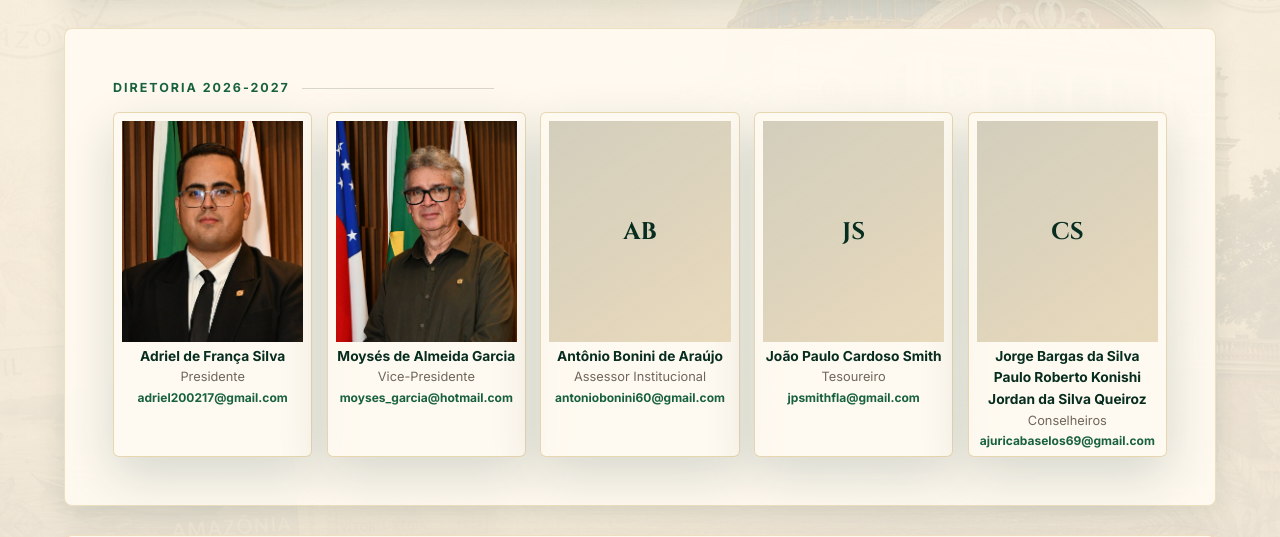
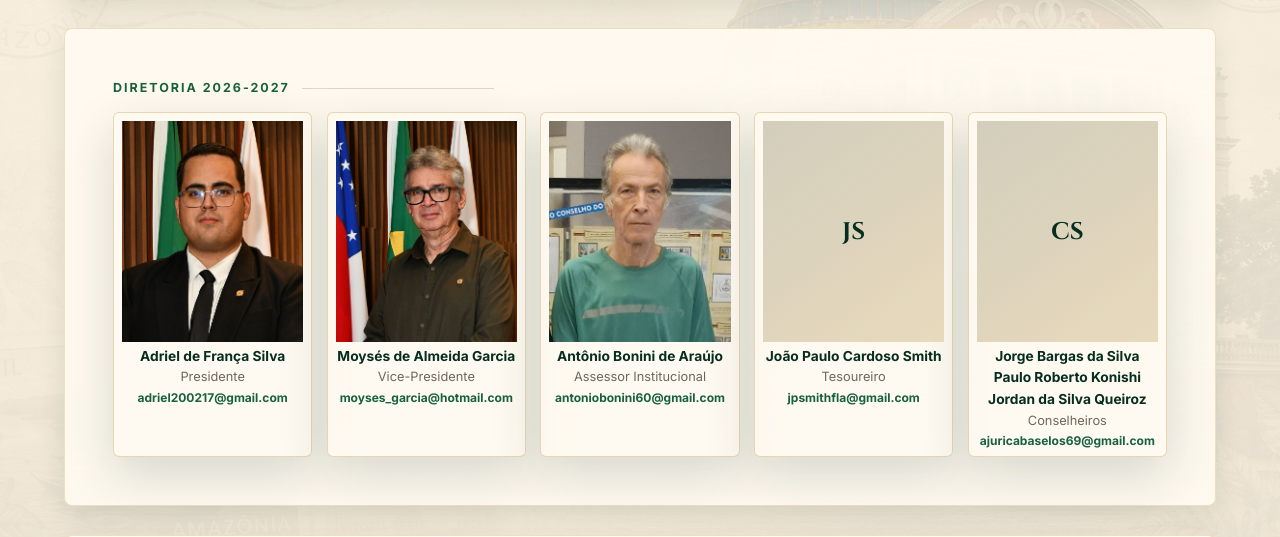
Before and after one commit to LuanValle/site-clube, a website: page clube.html in a window 1280 px wide. Shown: the part 1260-1797 px from the top of the page. Drawn offline with Linux system fonts and the light colour scheme.

Commit message:
feat: add institutional advisor portrait to club board

```diff
--- a/clube.html
+++ b/clube.html
@@ -105,7 +105,7 @@
               >
             </article>
             <article>
-              <div class="portrait">AB</div>
+              <div class="portrait"><img src="assets/antonio-bonini.jpg" alt="Antônio Bonini de Araújo, assessor institucional do clube" loading="lazy" /></div>
               <strong>Antônio Bonini de Araújo</strong>
               <span>Assessor Institucional</span>
               <a href="mailto:antoniobonini60@gmail.com"
```
Also changed, not shown: assets/antonio-bonini.jpg (added).
